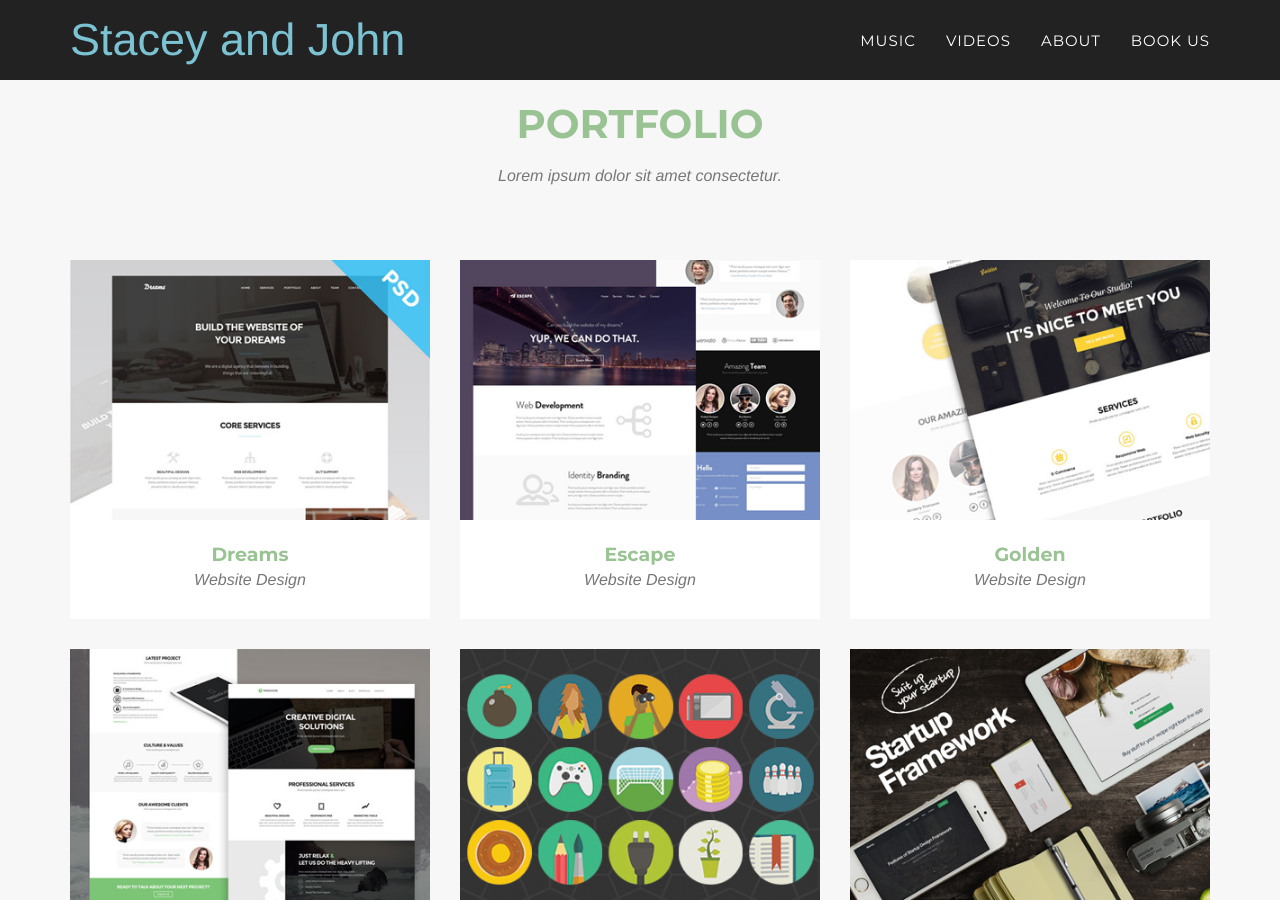
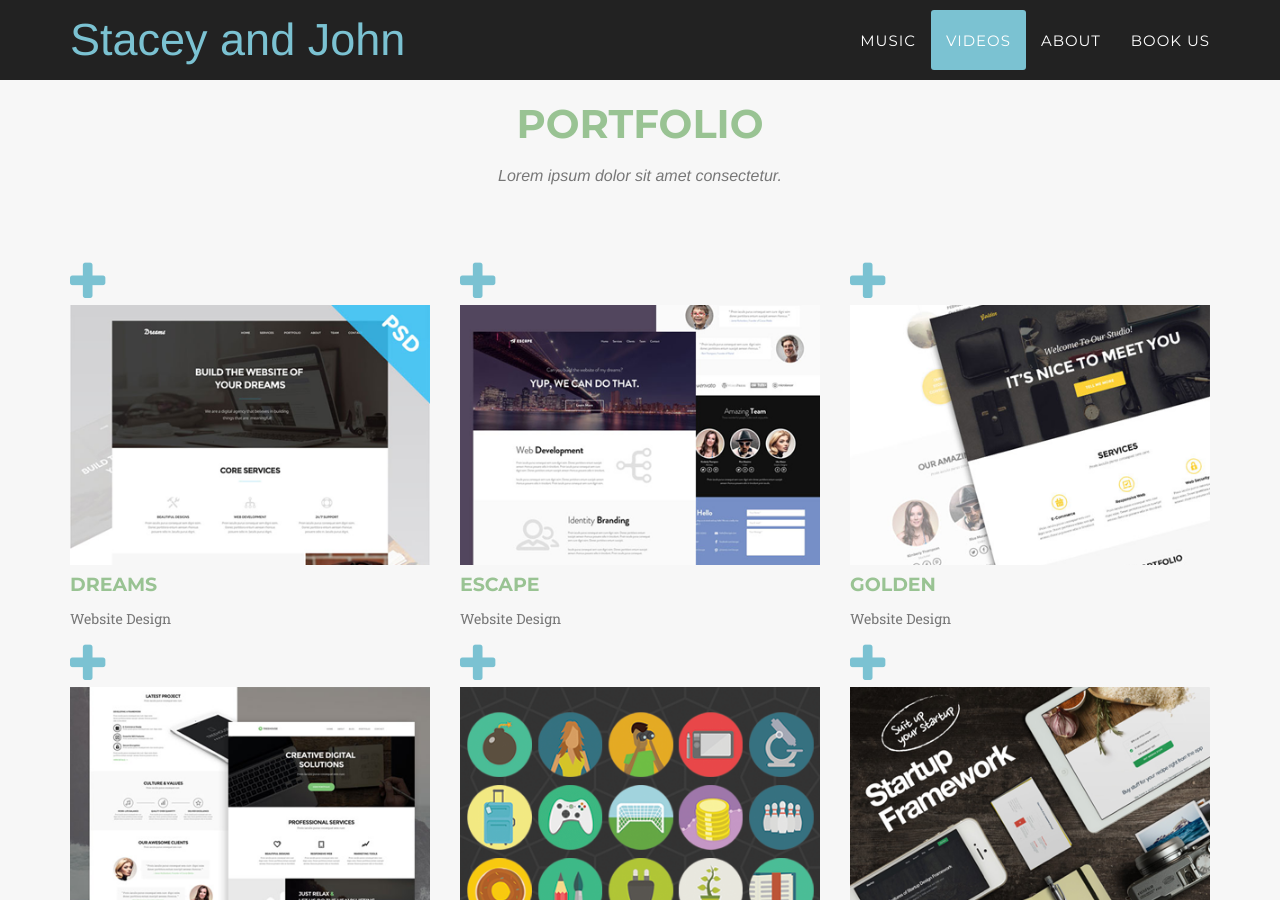
Before and after one commit to staceyandjohn/staceyandjohn, a Jekyll site: the page built from index.html, in a window 1280 px wide and 900 px high, scrolled down 1518 px. Built offline with Jekyll 4.4.1, drawn with Linux system fonts in a browser that asks for light colours; some web fonts are replaced.

Commit message:
home page

```diff
--- a/_includes/portfolio_grid.html
+++ b/_includes/portfolio_grid.html
@@ -1,5 +1,5 @@
 <!-- Portfolio Grid Section -->
-    <section id="portfolio" class="bg-light-gray">
+    <section id="videos" class="bg-light-gray">
         <div class="container">
             <div class="row">
                 <div class="col-lg-12 text-center">
--- a/_includes/services.html
+++ b/_includes/services.html
@@ -1,5 +1,5 @@
 <!-- Services Section -->
-    <section id="services">
+    <section id="music">
         <div class="container">
             <div class="row">
                 <div class="col-lg-12 text-center">
```
Also changed, not shown: 8 other files.
